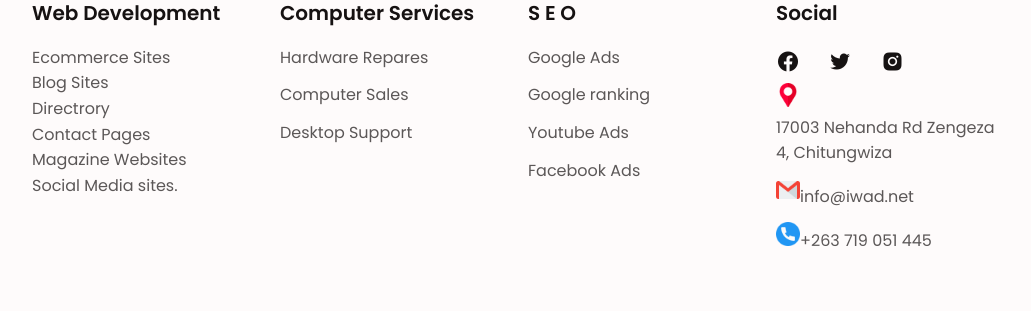
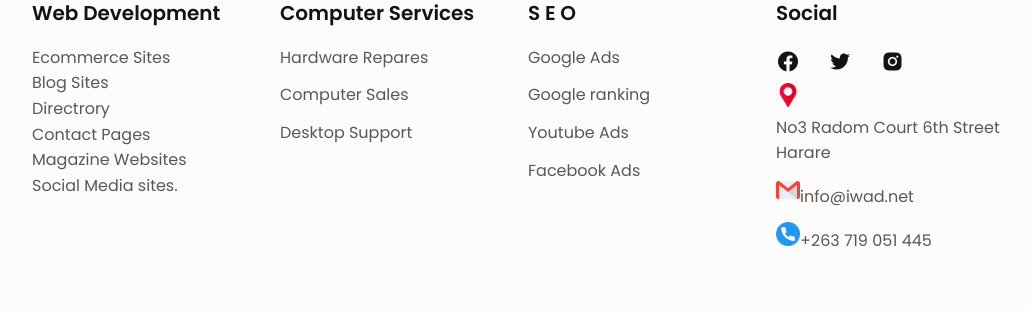
Before and after one commit to iWAD-Community/IWAD2, a PHP site: page /Design.php in a window 1280 px wide. Shown: the part 2218-2529 px from the top of the page, without its empty margins (124-1155 px from the left). Run offline with PHP 8.4, Linux system fonts and the light colour scheme.

Commit message:
changing address

```diff
--- a/About us.php
+++ b/About us.php
@@ -161,7 +161,7 @@
                   <a href="#" class="footer__social"><i class='bx bxl-twitter'></i></a>
                   <a href="#" class="footer__social"><i class='bx bxl-instagram-alt'></i></a>
                   <ul>
-                    <li><img class="contact_icon"; src="assets/img/placeholder.png" alt="icon"><a href="https://maps.app.goo.gl/DKGBg4174ws2CJ4a8" class="footer__link"> 17003 Nehanda Rd Zengeza 4, Chitungwiza</a></li>
+                    <li><img class="contact_icon"; src="assets/img/placeholder.png" alt="icon"><a href="https://maps.app.goo.gl/DKGBg4174ws2CJ4a8" class="footer__link">No3 Radom Court 6th Street Harare</a></li>
                     <li><img class="contact_icon"; src="assets/img/gmail.png" alt="icon"><a href="mailto:info@iwad.net" class="footer__link"> info@iwad.net</a></li>
                     <li><img class="contact_icon"; src="assets/img/telephone.png" alt="icon"><a href="tel:+263775051445" class="footer__link"> +263 719 051 445</a></li>
                   </ul>
--- a/Accesories.php
+++ b/Accesories.php
@@ -446,7 +446,7 @@
                   <a href="#" class="footer__social"><i class='bx bxl-twitter'></i></a>
                   <a href="#" class="footer__social"><i class='bx bxl-instagram-alt'></i></a>
                   <ul>
-                    <li><img class="contact_icon"; src="assets/img/placeholder.png" alt="icon"><a href="https://maps.app.goo.gl/DKGBg4174ws2CJ4a8" class="footer__link"> 17003 Nehanda Rd Zengeza 4, Chitungwiza</a></li>
+                    <li><img class="contact_icon"; src="assets/img/placeholder.png" alt="icon"><a href="https://maps.app.goo.gl/DKGBg4174ws2CJ4a8" class="footer__link">No3 Radom Court 6th Street Harare</a></li>
                     <li><img class="contact_icon"; src="assets/img/gmail.png" alt="icon"><a href="mailto:info@iwad.net" class="footer__link"> info@iwad.net</a></li>
                     <li><img class="contact_icon"; src="assets/img/telephone.png" alt="icon"><a href="tel:+263775051445" class="footer__link"> +263 719 051 445</a></li>
                   </ul>
--- a/Application Dev.php
+++ b/Application Dev.php
@@ -211,7 +211,7 @@
                   <a href="#" class="footer__social"><i class='bx bxl-twitter'></i></a>
                   <a href="#" class="footer__social"><i class='bx bxl-instagram-alt'></i></a>
                   <ul>
-                    <li><img class="contact_icon"; src="assets/img/placeholder.png" alt="icon"><a href="https://maps.app.goo.gl/DKGBg4174ws2CJ4a8" class="footer__link"> 17003 Nehanda Rd Zengeza 4, Chitungwiza</a></li>
+                    <li><img class="contact_icon"; src="assets/img/placeholder.png" alt="icon"><a href="https://maps.app.goo.gl/DKGBg4174ws2CJ4a8" class="footer__link">No3 Radom Court 6th Street Harare</a></li>
                     <li><img class="contact_icon"; src="assets/img/gmail.png" alt="icon"><a href="mailto:info@iwad.net" class="footer__link"> info@iwad.net</a></li>
                     <li><img class="contact_icon"; src="assets/img/telephone.png" alt="icon"><a href="tel:+263775051445" class="footer__link"> +263 719 051 445</a></li>
                   </ul>
--- a/Computer Services.php
+++ b/Computer Services.php
@@ -220,7 +220,7 @@
                   <a href="#" class="footer__social"><i class='bx bxl-twitter'></i></a>
                   <a href="#" class="footer__social"><i class='bx bxl-instagram-alt'></i></a>
                   <ul>
-                    <li><img class="contact_icon"; src="assets/img/placeholder.png" alt="icon"><a href="https://maps.app.goo.gl/DKGBg4174ws2CJ4a8" class="footer__link"> 17003 Nehanda Rd Zengeza 4, Chitungwiza</a></li>
+                    <li><img class="contact_icon"; src="assets/img/placeholder.png" alt="icon"><a href="https://maps.app.goo.gl/DKGBg4174ws2CJ4a8" class="footer__link">No3 Radom Court 6th Street Harare</a></li>
                     <li><img class="contact_icon"; src="assets/img/gmail.png" alt="icon"><a href="mailto:info@iwad.net" class="footer__link"> info@iwad.net</a></li>
                     <li><img class="contact_icon"; src="assets/img/telephone.png" alt="icon"><a href="tel:+263775051445" class="footer__link"> +263 719 051 445</a></li>
                   </ul>
--- a/Computers.php
+++ b/Computers.php
@@ -387,7 +387,7 @@
                   <a href="#" class="footer__social"><i class='bx bxl-twitter'></i></a>
                   <a href="#" class="footer__social"><i class='bx bxl-instagram-alt'></i></a>
                   <ul>
-                    <li><img class="contact_icon"; src="assets/img/placeholder.png" alt="icon"><a href="https://maps.app.goo.gl/DKGBg4174ws2CJ4a8" class="footer__link"> 17003 Nehanda Rd Zengeza 4, Chitungwiza</a></li>
+                    <li><img class="contact_icon"; src="assets/img/placeholder.png" alt="icon"><a href="https://maps.app.goo.gl/DKGBg4174ws2CJ4a8" class="footer__link">No3 Radom Court 6th Street Harare</a></li>
                     <li><img class="contact_icon"; src="assets/img/gmail.png" alt="icon"><a href="mailto:info@iwad.net" class="footer__link"> info@iwad.net</a></li>
                     <li><img class="contact_icon"; src="assets/img/telephone.png" alt="icon"><a href="tel:+263775051445" class="footer__link"> +263 719 051 445</a></li>
                   </ul>
--- a/Contacts.php
+++ b/Contacts.php
@@ -182,7 +182,7 @@
                   <a href="#" class="footer__social"><i class='bx bxl-twitter'></i></a>
                   <a href="#" class="footer__social"><i class='bx bxl-instagram-alt'></i></a>
                   <ul>
-                    <li><img class="contact_icon"; src="assets/img/placeholder.png" alt="icon"><a href="https://maps.app.goo.gl/DKGBg4174ws2CJ4a8" class="footer__link">17003 Nehanda Rd Zengeza 4, Chitungwiza</a></li>
+                    <li><img class="contact_icon"; src="assets/img/placeholder.png" alt="icon"><a href="https://maps.app.goo.gl/DKGBg4174ws2CJ4a8" class="footer__link">No3 Radom Court 6th Street Harare</a></li>
                     <li><img class="contact_icon"; src="assets/img/gmail.png" alt="icon"><a href="mailto:info@iwad.net" class="footer__link">info@iwad.net</a></li>
                     <li><img class="contact_icon"; src="assets/img/telephone.png" alt="icon"><a href="tel:+263775051445" class="footer__link">. +263 719 051 445</a></li>
                   </ul>
--- a/Design.php
+++ b/Design.php
@@ -215,7 +215,7 @@
                   <a href="#" class="footer__social"><i class='bx bxl-twitter'></i></a>
                   <a href="#" class="footer__social"><i class='bx bxl-instagram-alt'></i></a>
                   <ul>
-                    <li><img class="contact_icon"; src="assets/img/placeholder.png" alt="icon"><a href="https://maps.app.goo.gl/DKGBg4174ws2CJ4a8" class="footer__link"> 17003 Nehanda Rd Zengeza 4, Chitungwiza</a></li>
+                    <li><img class="contact_icon"; src="assets/img/placeholder.png" alt="icon"><a href="https://maps.app.goo.gl/DKGBg4174ws2CJ4a8" class="footer__link">No3 Radom Court 6th Street Harare</a></li>
                     <li><img class="contact_icon"; src="assets/img/gmail.png" alt="icon"><a href="mailto:info@iwad.net" class="footer__link"> info@iwad.net</a></li>
                     <li><img class="contact_icon"; src="assets/img/telephone.png" alt="icon"><a href="tel:+263775051445" class="footer__link"> +263 719 051 445</a></li>
                   </ul>
--- a/Moblies.php
+++ b/Moblies.php
@@ -354,7 +354,7 @@
                   <a href="#" class="footer__social"><i class='bx bxl-twitter'></i></a>
                   <a href="#" class="footer__social"><i class='bx bxl-instagram-alt'></i></a>
                   <ul>
-                    <li><img class="contact_icon"; src="assets/img/placeholder.png" alt="icon"><a href="https://maps.app.goo.gl/DKGBg4174ws2CJ4a8" class="footer__link"> 17003 Nehanda Rd Zengeza 4, Chitungwiza</a></li>
+                    <li><img class="contact_icon"; src="assets/img/placeholder.png" alt="icon"><a href="https://maps.app.goo.gl/DKGBg4174ws2CJ4a8" class="footer__link">No3 Radom Court 6th Street Harare</a></li>
                     <li><img class="contact_icon"; src="assets/img/gmail.png" alt="icon"><a href="mailto:info@iwad.net" class="footer__link"> info@iwad.net</a></li>
                     <li><img class="contact_icon"; src="assets/img/telephone.png" alt="icon"><a href="tel:+263775051445" class="footer__link"> +263 719 051 445</a></li>
                   </ul>
--- a/Satellite installation & E paymentsh3.php
+++ b/Satellite installation & E paymentsh3.php
@@ -209,7 +209,7 @@
                   <a href="#" class="footer__social"><i class='bx bxl-twitter'></i></a>
                   <a href="#" class="footer__social"><i class='bx bxl-instagram-alt'></i></a>
                   <ul>
-                    <li><img class="contact_icon"; src="assets/img/placeholder.png" alt="icon"><a href="https://maps.app.goo.gl/DKGBg4174ws2CJ4a8" class="footer__link"> 17003 Nehanda Rd Zengeza 4, Chitungwiza</a></li>
+                    <li><img class="contact_icon"; src="assets/img/placeholder.png" alt="icon"><a href="https://maps.app.goo.gl/DKGBg4174ws2CJ4a8" class="footer__link">No3 Radom Court 6th Street Harare</a></li>
                     <li><img class="contact_icon"; src="assets/img/gmail.png" alt="icon"><a href="mailto:info@iwad.net" class="footer__link"> info@iwad.net</a></li>
                     <li><img class="contact_icon"; src="assets/img/telephone.png" alt="icon"><a href="tel:+263775051445" class="footer__link"> +263 719 051 445</a></li>
                   </ul>
--- a/Search Opt.php
+++ b/Search Opt.php
@@ -222,7 +222,7 @@
                   <a href="#" class="footer__social"><i class='bx bxl-twitter'></i></a>
                   <a href="#" class="footer__social"><i class='bx bxl-instagram-alt'></i></a>
                   <ul>
-                    <li><img class="contact_icon"; src="assets/img/placeholder.png" alt="icon"><a href="https://maps.app.goo.gl/DKGBg4174ws2CJ4a8" class="footer__link"> 17003 Nehanda Rd Zengeza 4, Chitungwiza</a></li>
+                    <li><img class="contact_icon"; src="assets/img/placeholder.png" alt="icon"><a href="https://maps.app.goo.gl/DKGBg4174ws2CJ4a8" class="footer__link">No3 Radom Court 6th Street Harare</a></li>
                     <li><img class="contact_icon"; src="assets/img/gmail.png" alt="icon"><a href="mailto:info@iwad.net" class="footer__link"> info@iwad.net</a></li>
                     <li><img class="contact_icon"; src="assets/img/telephone.png" alt="icon"><a href="tel:+263775051445" class="footer__link"> +263 719 051 445</a></li>
                   </ul>
--- a/Services.php
+++ b/Services.php
@@ -210,7 +210,7 @@
                   <a href="#" class="footer__social"><i class='bx bxl-twitter'></i></a>
                   <a href="#" class="footer__social"><i class='bx bxl-instagram-alt'></i></a>
                   <ul>
-                    <li><img class="contact_icon"; src="assets/img/placeholder.png" alt="icon"><a href="https://maps.app.goo.gl/DKGBg4174ws2CJ4a8" class="footer__link"> 17003 Nehanda Rd Zengeza 4, Chitungwiza</a></li>
+                    <li><img class="contact_icon"; src="assets/img/placeholder.png" alt="icon"><a href="https://maps.app.goo.gl/DKGBg4174ws2CJ4a8" class="footer__link">No3 Radom Court 6th Street Harare</a></li>
                     <li><img class="contact_icon"; src="assets/img/gmail.png" alt="icon"><a href="mailto:info@iwad.net" class="footer__link"> info@iwad.net</a></li>
                     <li><img class="contact_icon"; src="assets/img/telephone.png" alt="icon"><a href="tel:+263775051445" class="footer__link"> +263 719 051 445</a></li>
                   </ul>
--- a/WebDevelopment.php
+++ b/WebDevelopment.php
@@ -226,7 +226,7 @@
                   <a href="#" class="footer__social"><i class='bx bxl-twitter'></i></a>
                   <a href="#" class="footer__social"><i class='bx bxl-instagram-alt'></i></a>
                   <ul>
-                    <li><img class="contact_icon"; src="assets/img/placeholder.png" alt="icon"><a href="https://maps.app.goo.gl/DKGBg4174ws2CJ4a8" class="footer__link"> 17003 Nehanda Rd Zengeza 4, Chitungwiza</a></li>
+                    <li><img class="contact_icon"; src="assets/img/placeholder.png" alt="icon"><a href="https://maps.app.goo.gl/DKGBg4174ws2CJ4a8" class="footer__link">No3 Radom Court 6th Street Harare</a></li>
                     <li><img class="contact_icon"; src="assets/img/gmail.png" alt="icon"><a href="mailto:info@iwad.net" class="footer__link"> info@iwad.net</a></li>
                     <li><img class="contact_icon"; src="assets/img/telephone.png" alt="icon"><a href="tel:+263775051445" class="footer__link"> +263 719 051 445</a></li>
                   </ul>
--- a/hosting.php
+++ b/hosting.php
@@ -239,7 +239,7 @@
                   <a href="#" class="footer__social"><i class='bx bxl-twitter'></i></a>
                   <a href="#" class="footer__social"><i class='bx bxl-instagram-alt'></i></a>
                   <ul>
-                    <li><img class="contact_icon"; src="assets/img/placeholder.png" alt="icon"><a href="https://maps.app.goo.gl/DKGBg4174ws2CJ4a8" class="footer__link"> 17003 Nehanda Rd Zengeza 4, Chitungwiza</a></li>
+                    <li><img class="contact_icon"; src="assets/img/placeholder.png" alt="icon"><a href="https://maps.app.goo.gl/DKGBg4174ws2CJ4a8" class="footer__link">No3 Radom Court 6th Street Harare</a></li>
                     <li><img class="contact_icon"; src="assets/img/gmail.png" alt="icon"><a href="mailto:info@iwad.net" class="footer__link"> info@iwad.net</a></li>
                     <li><img class="contact_icon"; src="assets/img/telephone.png" alt="icon"><a href="tel:+263775051445" class="footer__link"> +263 719 051 445</a></li>
                   </ul>
--- a/index.php
+++ b/index.php
@@ -209,7 +209,7 @@
                   <a href="#" class="footer__social"><i class='bx bxl-twitter'></i></a>
                   <a href="#" class="footer__social"><i class='bx bxl-instagram-alt'></i></a>
                   <ul>
-                    <li><img class="contact_icon"; src="assets/img/placeholder.png" alt="icon"><a href="https://maps.app.goo.gl/DKGBg4174ws2CJ4a8" class="footer__link">No3 Radom Court 6th Street</a></li>
+                    <li><img class="contact_icon"; src="assets/img/placeholder.png" alt="icon"><a href="https://maps.app.goo.gl/DKGBg4174ws2CJ4a8" class="footer__link">No3 Radom Court 6th Street Harare</a></li>
                     <li><img class="contact_icon"; src="assets/img/gmail.png" alt="icon"><a href="mailto:info@iwad.net" class="footer__link"> info@iwad.net</a></li>
                     <li><img class="contact_icon"; src="assets/img/telephone.png" alt="icon"><a href="tel:+263775051445" class="footer__link"> +263 719 051 445</a></li>
                   </ul>
--- a/iwad Store.php
+++ b/iwad Store.php
@@ -329,7 +329,7 @@
                   <a href="#" class="footer__social"><i class='bx bxl-twitter'></i></a>
                   <a href="#" class="footer__social"><i class='bx bxl-instagram-alt'></i></a>
                   <ul>
-                    <li><img class="contact_icon"; src="assets/img/placeholder.png" alt="icon"><a href="https://maps.app.goo.gl/DKGBg4174ws2CJ4a8" class="footer__link"> 17003 Nehanda Rd Zengeza 4, Chitungwiza</a></li>
+                    <li><img class="contact_icon"; src="assets/img/placeholder.png" alt="icon"><a href="https://maps.app.goo.gl/DKGBg4174ws2CJ4a8" class="footer__link">No3 Radom Court 6th Street Harare</a></li>
                     <li><img class="contact_icon"; src="assets/img/gmail.png" alt="icon"><a href="mailto:info@iwad.net" class="footer__link"> info@iwad.net</a></li>
                     <li><img class="contact_icon"; src="assets/img/telephone.png" alt="icon"><a href="tel:+263775051445" class="footer__link"> +263 719 051 445</a></li>
                   </ul>
```
